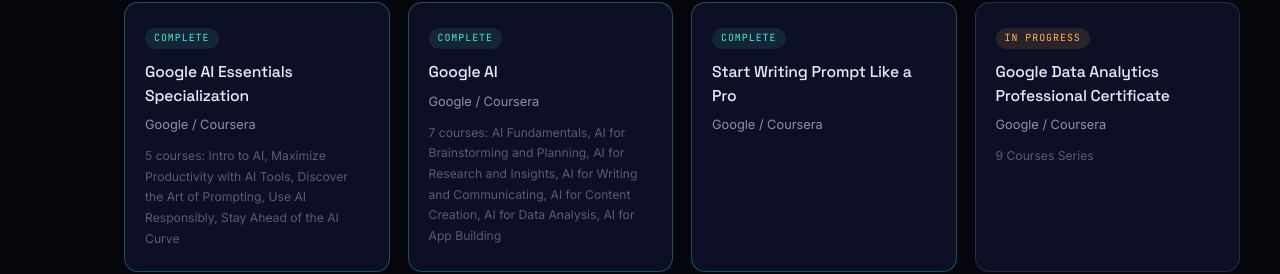
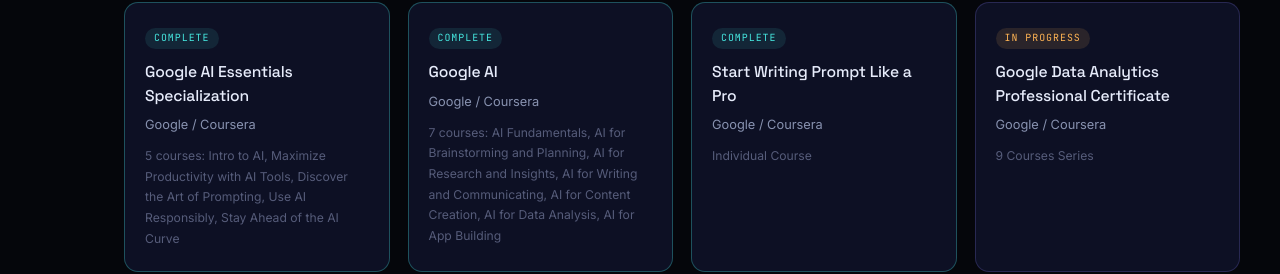
Before and after one commit to M-sohaib-Hafeez/Muhammad-Sohaib-Hafeez-Portfolio, a React (Vite) app: page / in a window 1280 px wide. Shown: the part 5579-5853 px from the top of the page. Built offline with nearby package versions, Linux system fonts and the light colour scheme; no server answers.

Commit message:
Update Certfication Details

```diff
--- a/src/data/profile.js
+++ b/src/data/profile.js
@@ -259,6 +259,8 @@
   {
     name: 'Start Writing Prompt Like a Pro',
     issuer: 'Google / Coursera',
+    detail:
+      'Individual Course',
     status: 'done',
   },
   {
```
